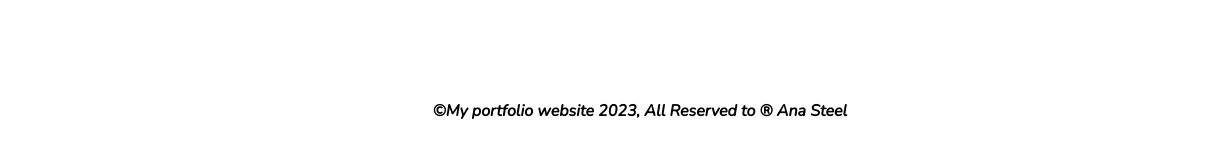
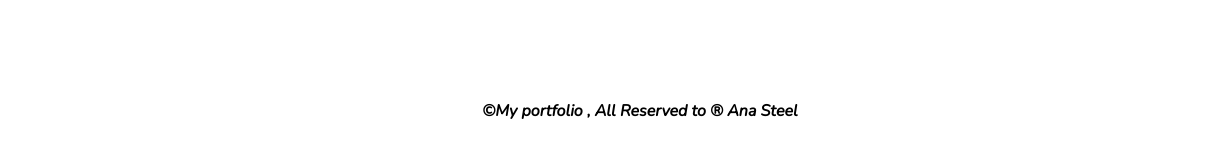
Before and after one commit to Kaighassy2002/portfolio, a plain HTML site: page index.html in a window 1280 px wide. Shown: the part 2105-2263 px from the top of the page, 0-1208 px from the left. Drawn offline with nearby package versions, Linux system fonts and the light colour scheme; a web font is replaced by a local one.

Commit message:
portfolio v2

```diff
--- a/index.html
+++ b/index.html
@@ -162,7 +162,7 @@
 
       <!-- footer -->
       <footer>
-        <p>&copy;My portfolio website 2023, All Reserved to &reg; Ana Steel</p>
+        <p>&copy;My portfolio , All Reserved to &reg; Ana Steel</p>
 
           <div class="icon up-arrow">
               <a href="#container"><i class="fa-solid fa-angle-up brand"></i></a>
```
